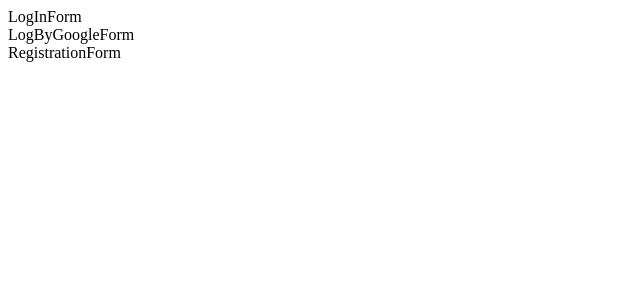
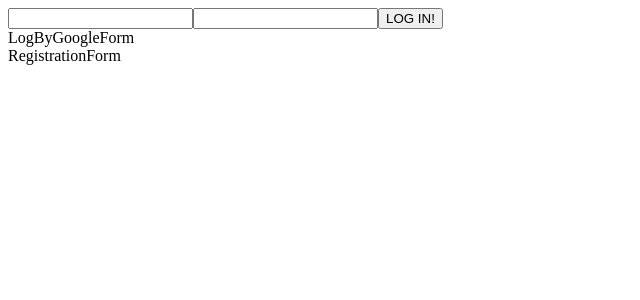
Before and after one commit to PrzemekGdula/firebase-day4-application, a React (Create React App) app: page / in a window 1280 px wide. Shown: the top 300 px of the page, without its empty margins (0-640 px from the left). Built offline with nearby package versions, Linux system fonts and the light colour scheme.

Commit message:
LogInForm

```diff
--- a/src/Auth/Forms.js
+++ b/src/Auth/Forms.js
@@ -5,7 +5,13 @@ import RegistrationForm from './RegistrationForm'
 
 const Forms = (props) => (
     <div>
-        <LogInForm />
+        <LogInForm
+            email={props.email}
+            password={props.password}
+            onEmailChange={props.onEmailChange}
+            onPasswordChange={props.onPasswordChange}
+            onLogInClick={props.onLogInClick}
+        />
         <LogByGoogleForm />
         <RegistrationForm />
     </div>
--- a/src/Auth/LogInForm.js
+++ b/src/Auth/LogInForm.js
@@ -2,7 +2,23 @@ import React from 'react'
 
 const LogInForm = (props) => (
     <div>
-        LogInForm
+        <input
+            type={'text'}
+            value={props.email}
+            onChange={props.onEmailChange}
+            autoComplete={'off'}
+        />
+        <input
+            type={'password'}
+            value={props.password}
+            onChange={props.onPasswordChange}
+            autoComplete={'off'}
+        />
+        <button
+            onClick={props.onLogInClick}
+        >
+            LOG IN!
+    </button>
     </div>
 )
 
```
